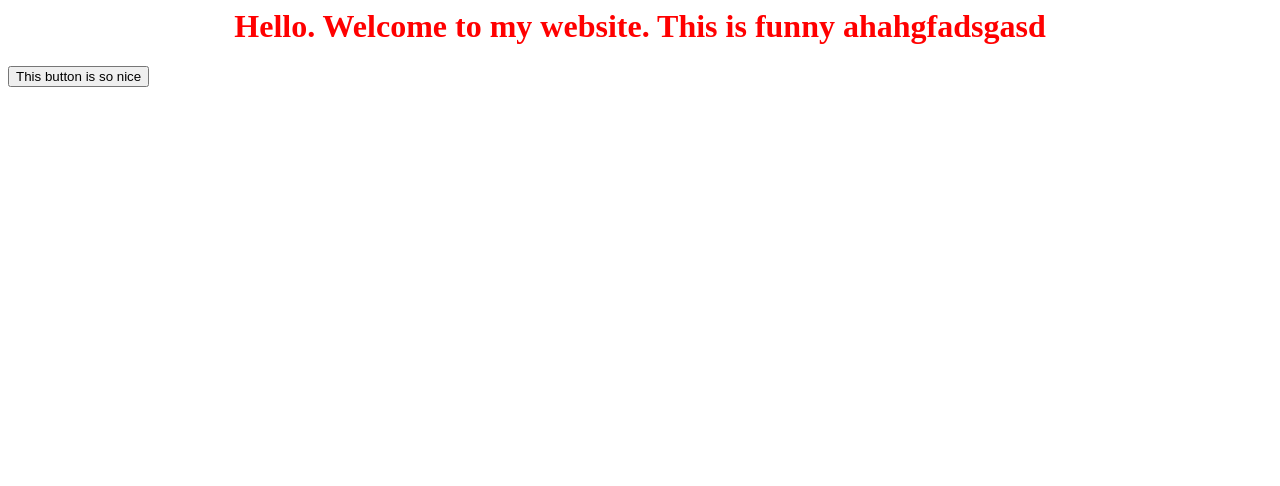
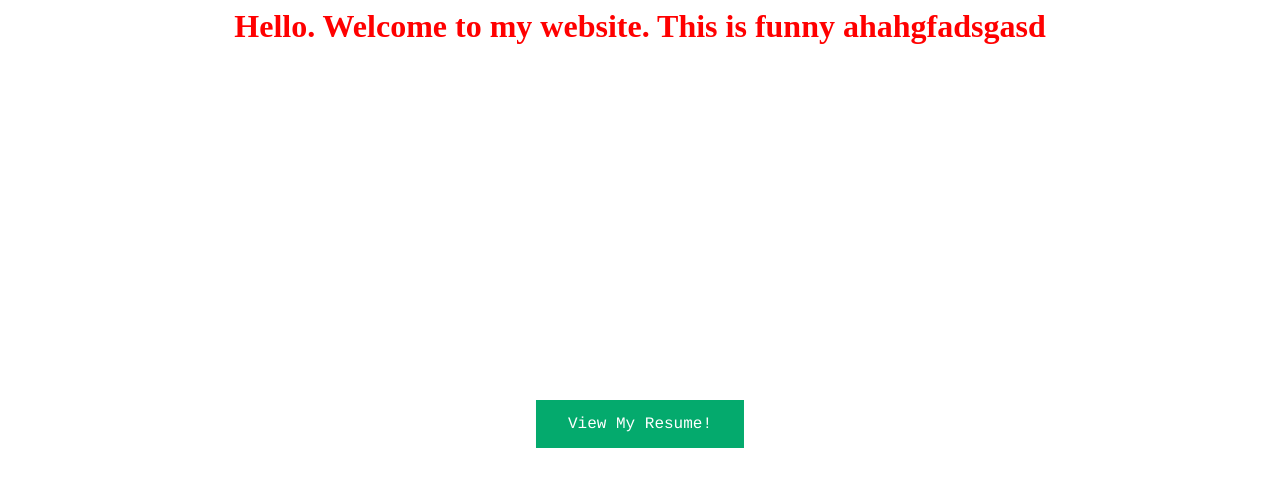
Before and after one commit to georgetalilo/georgetalilo.github.io, a plain HTML site: page index.html in a window 1280 px wide. Drawn offline with Linux system fonts and the light colour scheme.

Commit message:
Add files via upload

```diff
--- a/index.html
+++ b/index.html
@@ -1,6 +1,35 @@
 <html>
 <body>
+<style>
+button1 {
+  background-color: #04AA6D; /* Green */
+  font-family: courier;
+  border: none;
+  color: white;
+  padding: 15px 32px;
+  text-align: center;
+  position: absolute;
+  left: 50%;
+  top: 50%;
+  transform: translateY(-50%);
+  transform: translateX(-50%);
+  text-decoration: none;
+  display: inline-block;
+  font-size: 16px;
+}
+button2 {
+  background-color: #04FF6C; /* Blue */
+  border: none;
+  color: magenta;
+  padding: 15px 32px;
+  text-align: center;
+  text-decoration: none;
+  display: inline-block;
+  font-size: 16px;
+}
+</style>
 <h1 style="text-align:center;color:red;"> Hello. Welcome to my website. This is funny ahahgfadsgasd</h1>
-<button onclick="document.location='nicenewpage.html'">This button is so nice</button>
+<button1 onclick="document.location='nicenewpage.html'">View My Resume!</button1>
+<br>
 </body>
 </html>
```
